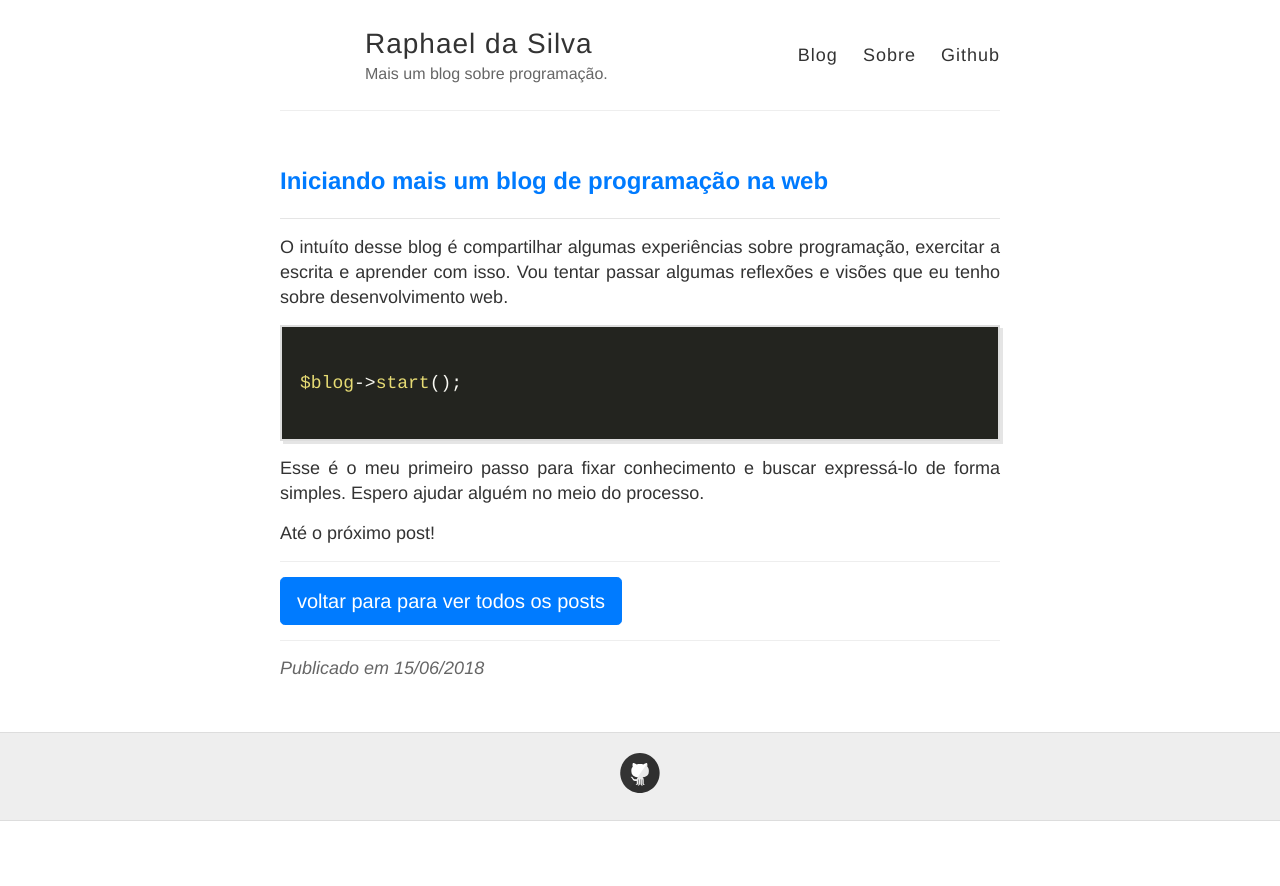
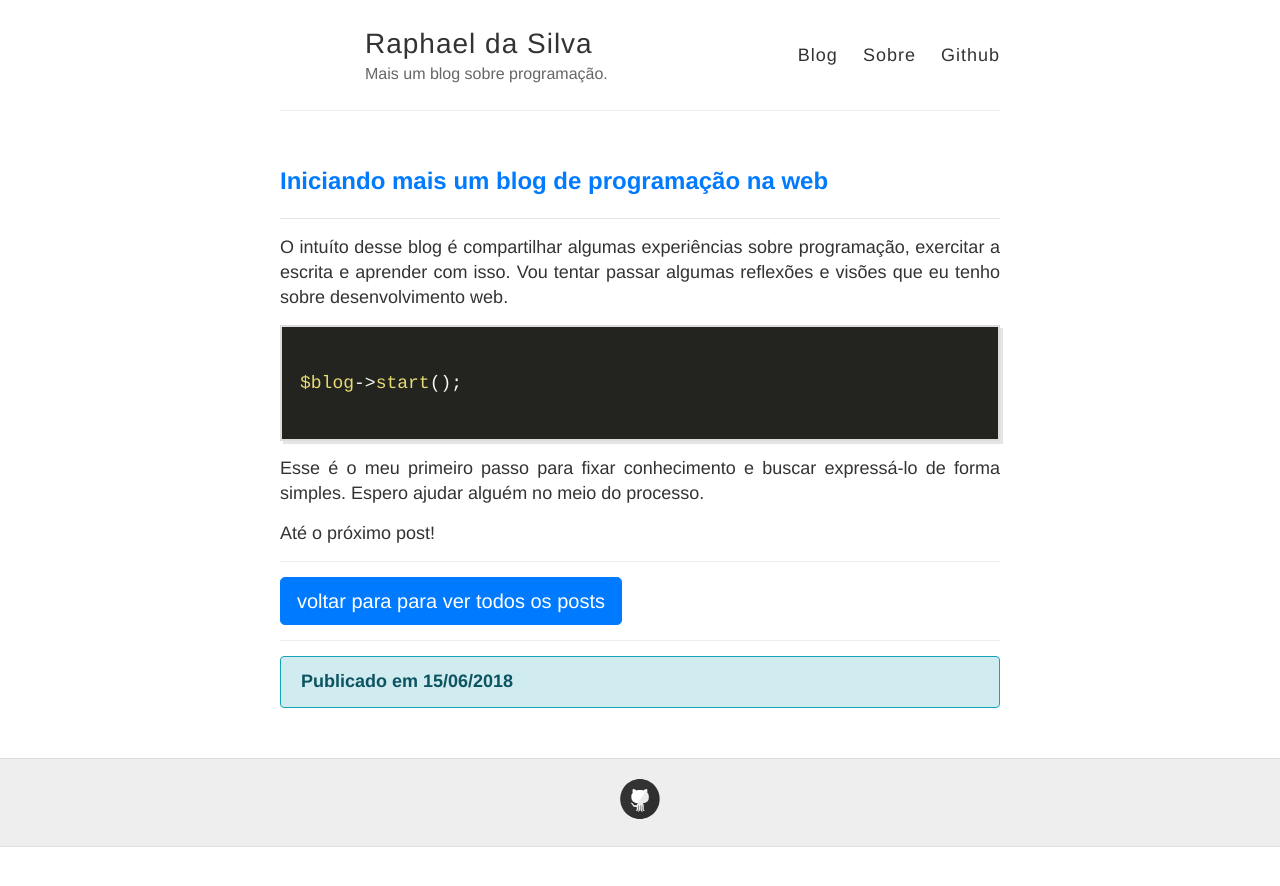
Before and after one commit to raphael-da-silva/raphael-da-silva.github.io, a Jekyll site: the page built from _posts/2018-06-15-iniciando-blog.md, in a window 1280 px wide. Shown: the top 886 px of the page. Built offline with Jekyll 4.4.1, drawn with Linux system fonts in a browser that asks for light colours; nearby versions of some CDN libraries.

Commit message:
Mudanças

```diff
--- a/_layouts/post.html
+++ b/_layouts/post.html
@@ -21,7 +21,7 @@ layout: default
 
   <hr class="hr">
 
-  <div class="date">
+  <div class="alert alert-info border border-info font-weight-bold">
     Publicado em {{ page.date | date: "%e/%m/%Y" }} <!-- às {{ page.date | date: "%H:%M" }} -->
   </div>
 
```
